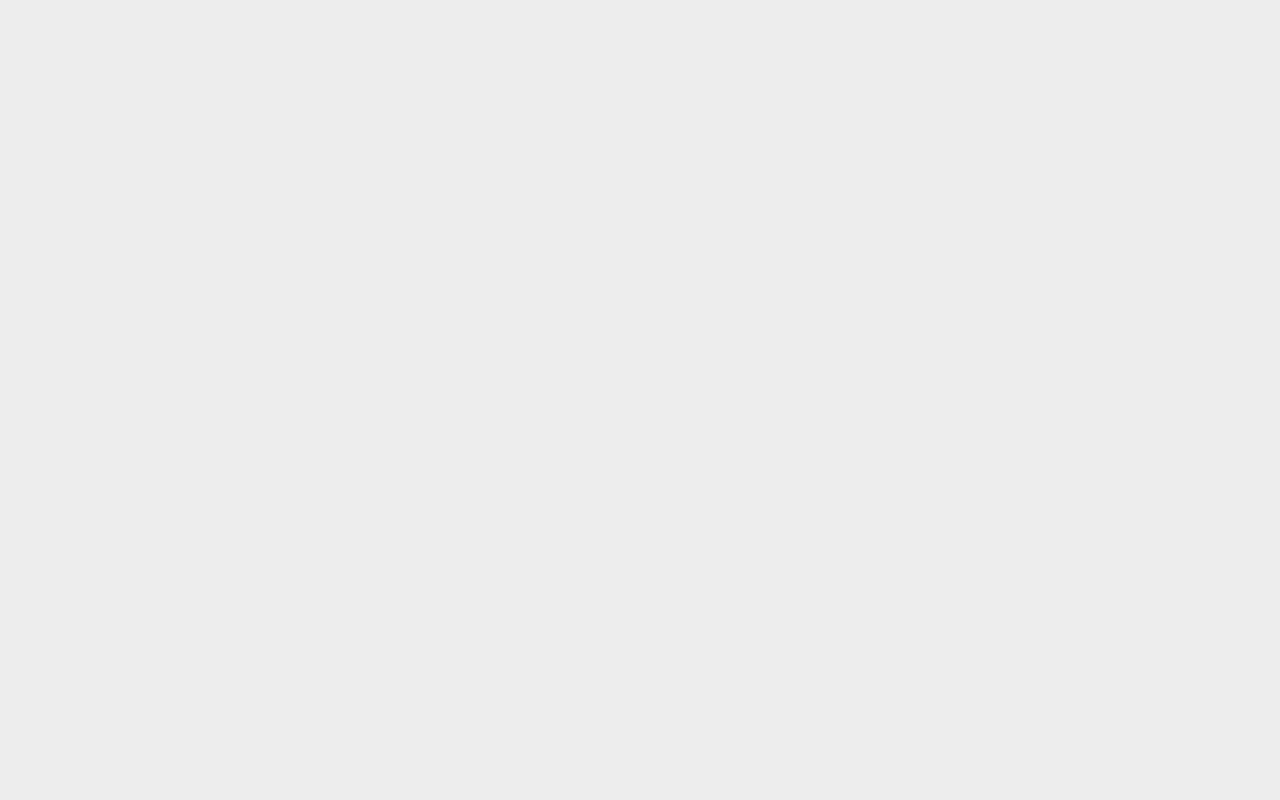
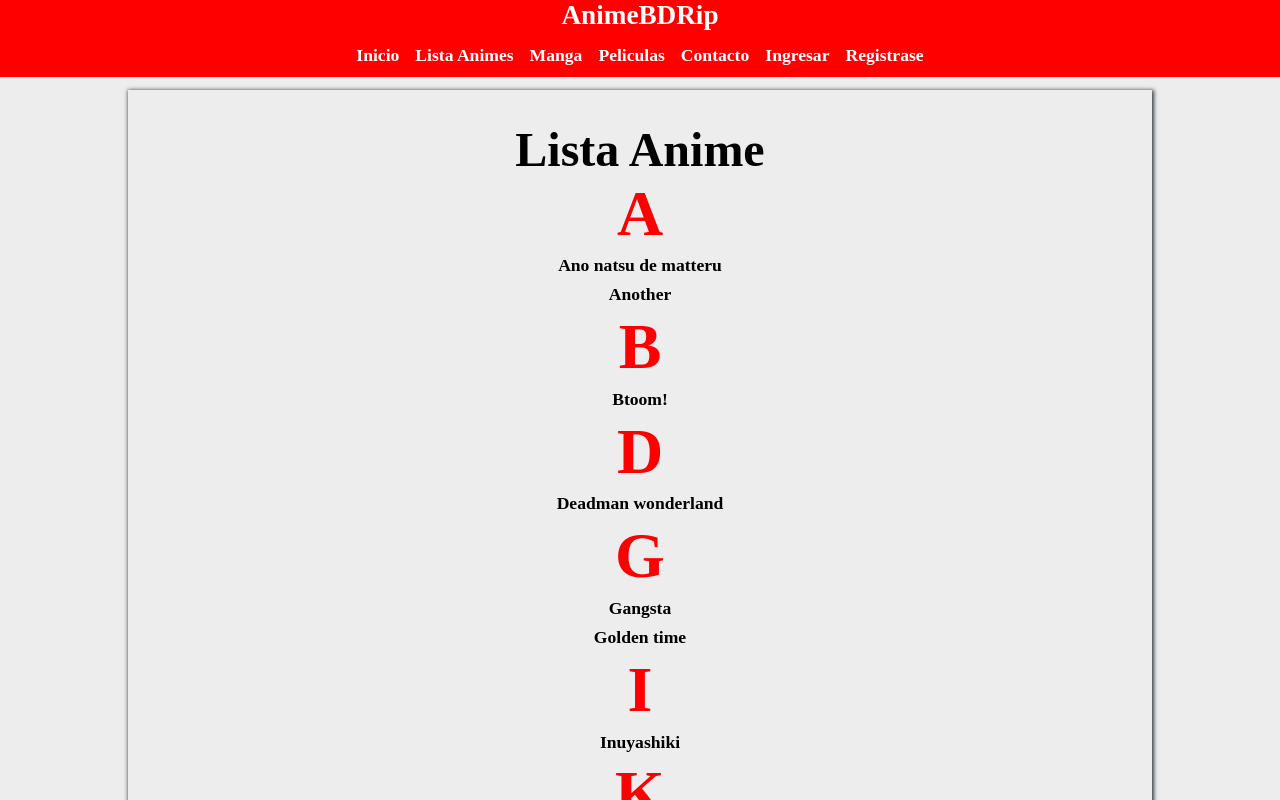
Before and after one commit to juanfed/animeBDRip, a React (Create React App) app: page /animeBDRip/listAnime in a window 1280 px wide. Before the commit this address had no page. Shown: the top 800 px of the page. Built offline with nearby package versions, Linux system fonts and the light colour scheme.

Commit message:
destructuracion de CardAnime y listAnime, además correcion de ruta

```diff
--- a/src/components/CardAnime.jsx
+++ b/src/components/CardAnime.jsx
@@ -1,20 +1,20 @@
 import React from 'react';
 import { Link } from 'react-router-dom';
-const CardAnime = (props) => {
+const CardAnime = ({ruta, title, imagen, cap, tem}) => {
     return (
         <div className="card">
             <div className="card__tittle">
-                <h3><Link to={props.ruta}>{props.title}</Link></h3>
+                <h3><Link to={ruta}>{title}</Link></h3>
             </div>
             <div className="card__img">
                 <figure className="card__img--figure">
-                    <img loading="lazy" src={props.imagen}
-                        alt={props.title} />
+                    <img loading="lazy" src={imagen}
+                        alt={title} />
                 </figure>
             </div>
             <div className="card__information">
-                <p><b>Capitulos: </b>{props.cap}</p>
-                <p><b>Temporadas: </b>{props.tem}</p>
+                <p><b>Capitulos: </b>{cap}</p>
+                <p><b>Temporadas: </b>{tem}</p>
             </div>
         </div>
     );
--- a/src/components/Header.jsx
+++ b/src/components/Header.jsx
@@ -8,7 +8,7 @@
     <header >
         <nav className="nav">
 			<div className="nav__container">
-				<h1 className="nav__logo"><Link to="" id="tittle">AnimeBDRip</Link></h1>
+				<h1 className="nav__logo"><Link to="/animeBDRip" id="tittle">AnimeBDRip</Link></h1>
 
 				{/* Aca irá el icono para desplegar el menu en dispositivos moviles */}
 				<label for="menu" className="nav__label">
@@ -18,7 +18,7 @@
 
 				<div className="nav__menu">
 
-					<Link to="">Inicio</Link>
+					<Link to="/animeBDRip">Inicio</Link>
 					<Link to="listAnime">Lista Animes</Link>
 					<Link to="#">Manga</Link>
 					<Link to="#">Peliculas</Link>
--- a/src/index.js
+++ b/src/index.js
@@ -10,9 +10,9 @@
 ReactDOM.render(
   <Router>
     <Routes>
-      <Route path="/" element={<App />}>
+      <Route path="/animeBDRip" element={<App />}>
         <Route index element={<Inicio />} />  {/* No coloco un path para que me lo cargue por defecto */}
-        <Route path="listAnime" element={<ListAnime />} />
+          <Route path="listAnime" element={<ListAnime />} />
         <Route />
       </Route>
     </Routes>
--- a/src/pages/ListAnime.jsx
+++ b/src/pages/ListAnime.jsx
@@ -3,9 +3,9 @@
 import { Link } from 'react-router-dom';
 
 const ListAnime = () => {
-    function TitleAnime(props) {
+    function TitleAnime({ruta, name}) {
         return (
-            <li><Link to={props.ruta}>{props.name}</Link></li>
+            <li><Link to={ruta}>{name}</Link></li>
         );
     }
 
```
